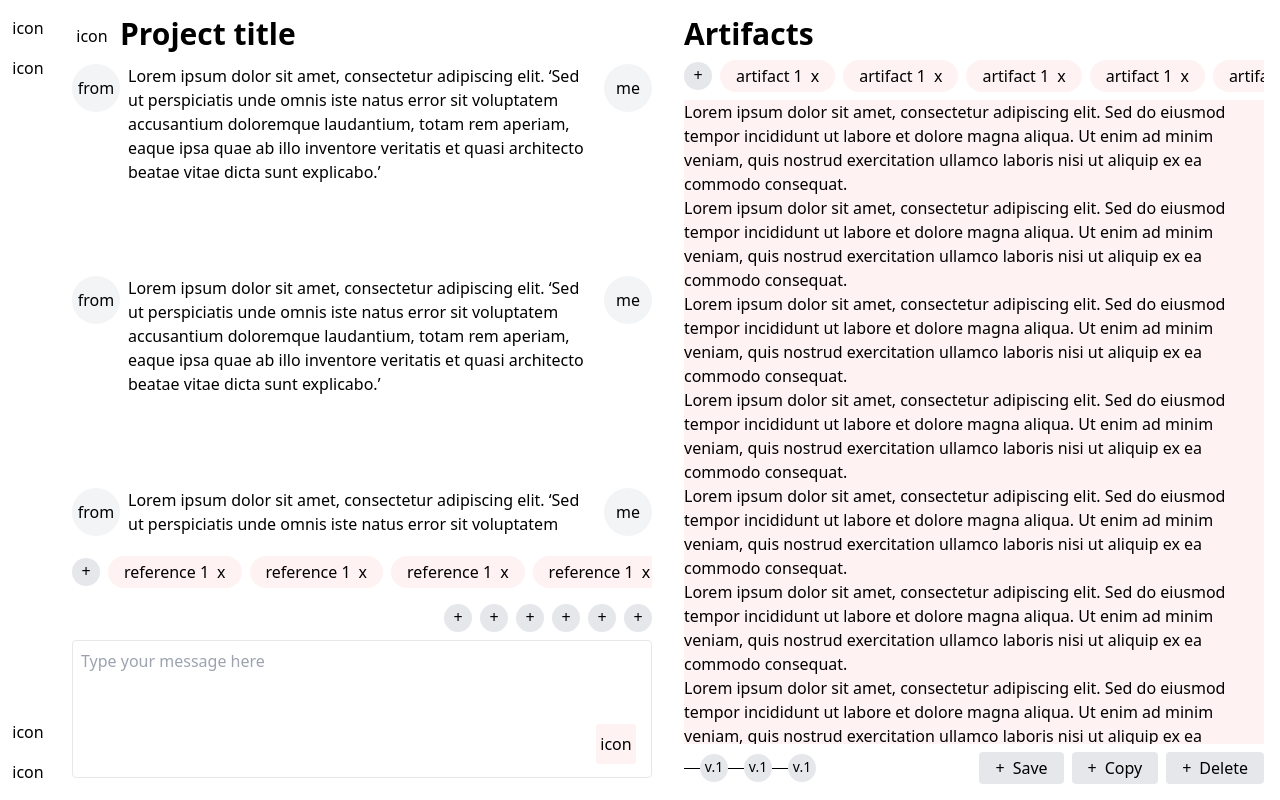
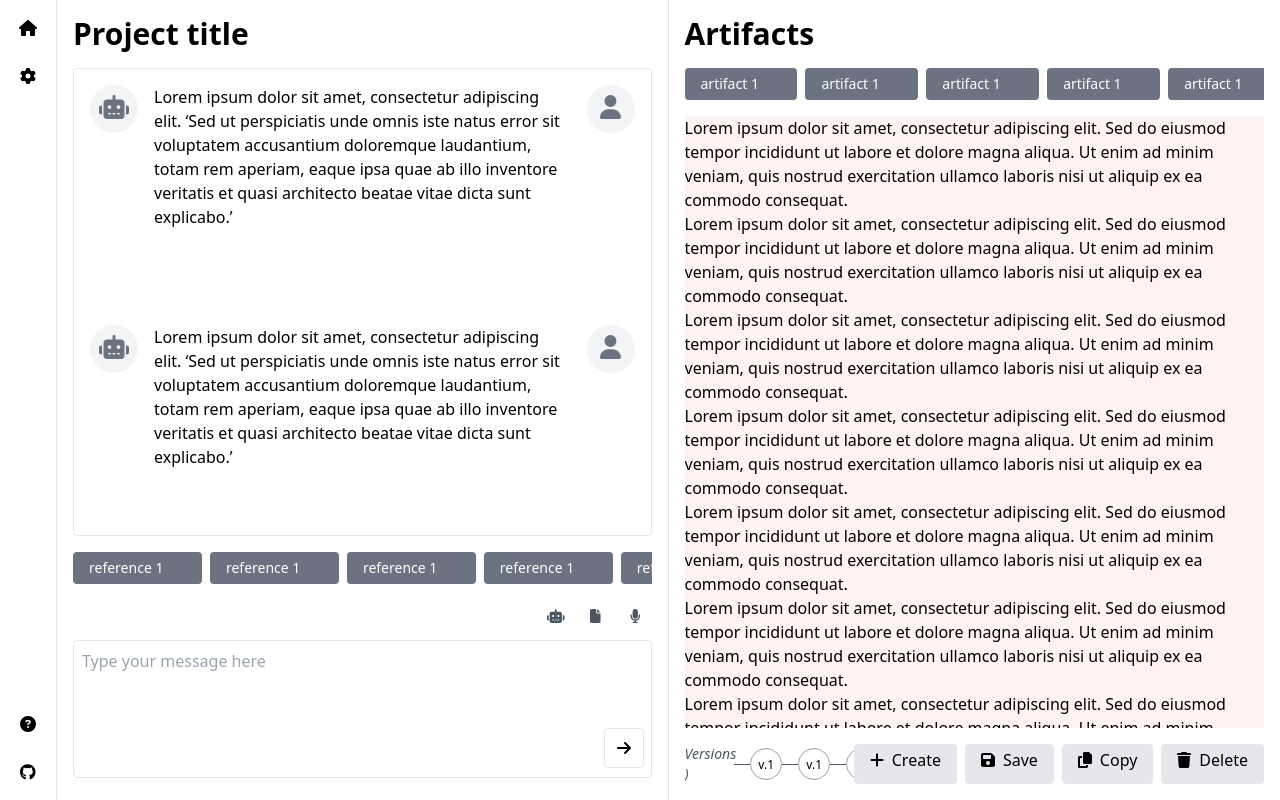
Before and after one commit to digovc/artifacts-ai, a Vue app: page /#/projects/1 in a window 1280 px wide. Built offline with nearby package versions, Linux system fonts and the light colour scheme.

Commit message:
Add icons.

```diff
--- a/package.json
+++ b/package.json
@@ -9,6 +9,11 @@
     "preview": "vite preview"
   },
   "dependencies": {
+    "@fortawesome/fontawesome-svg-core": "^6.5.2",
+    "@fortawesome/free-brands-svg-icons": "^6.5.2",
+    "@fortawesome/free-regular-svg-icons": "^6.5.2",
+    "@fortawesome/free-solid-svg-icons": "^6.5.2",
+    "@fortawesome/vue-fontawesome": "^3.0.8",
     "vue": "^3.4.29",
     "vue-router": "^4.3.3"
   },
--- a/src/components/Button.vue
+++ b/src/components/Button.vue
@@ -1,11 +1,20 @@
 <template>
   <div class="flex space-x-2 bg-gray-200 hover:bg-gray-100 rounded px-4 py-1 cursor-pointer">
-    <div>+</div>
+    <div v-if="icon">
+      <FontAwesomeIcon :icon="icon"/>
+    </div>
     <div>
       <slot/>
     </div>
   </div>
 </template>
 <script setup>
+import { FontAwesomeIcon } from "@fortawesome/vue-fontawesome";
 
+defineProps({
+  icon: {
+    type: Object,
+    default: null,
+  },
+});
 </script>
--- a/src/components/Chip.vue
+++ b/src/components/Chip.vue
@@ -1,13 +1,15 @@
 <template>
-  <div class="flex space-x-2 bg-red-50 rounded-full px-4 py-1 cursor-pointer">
-    <div class="whitespace-nowrap">
+  <div class="flex space-x-4 bg-gray-500 text-white rounded pl-4 pr-3 py-1 cursor-pointer items-center hover:bg-gray-600 group">
+    <div class="whitespace-nowrap text-sm">
       <slot/>
     </div>
-    <div>
-      x
+    <div class="invisible group-hover:visible">
+      <FontAwesomeIcon :icon="faTimes" class="text-sm"/>
     </div>
   </div>
 </template>
 <script setup>
 
+import { FontAwesomeIcon } from "@fortawesome/vue-fontawesome";
+import { faTimes } from "@fortawesome/free-solid-svg-icons";
 </script>
--- a/src/components/IconButton.vue
+++ b/src/components/IconButton.vue
@@ -1,8 +1,14 @@
 <template>
   <div class="hover:bg-gray-200 w-10 h-10 rounded flex justify-center items-center cursor-pointer">
-    <div>icon</div>
+    <div>
+      <FontAwesomeIcon :icon="icon"/>
+    </div>
   </div>
 </template>
 <script setup>
+import { FontAwesomeIcon } from "@fortawesome/vue-fontawesome";
 
+defineProps({
+  icon: Object,
+})
 </script>
--- a/src/components/Menu.vue
+++ b/src/components/Menu.vue
@@ -1,15 +1,17 @@
 <template>
-  <div class="h-full flex flex-col justify-between p-2">
-    <div>
-      <IconButton>config</IconButton>
-      <IconButton>home</IconButton>
+  <div class="h-full flex flex-col justify-between p-2 border-r">
+    <div class="space-y-2">
+      <IconButton :icon="faHome" />
+      <IconButton :icon="faGear" />
     </div>
-    <div>
-      <IconButton>manual</IconButton>
-      <IconButton>github</IconButton>
+    <div class="space-y-2">
+      <IconButton :icon="faQuestionCircle" />
+      <IconButton :icon="faGithub" />
     </div>
   </div>
 </template>
 <script setup>
 import IconButton from "@/components/IconButton.vue";
+import { faGear, faHome, faQuestionCircle } from "@fortawesome/free-solid-svg-icons";
+import { faGithub } from "@fortawesome/free-brands-svg-icons";
 </script>
--- a/src/components/MiniButton.vue
+++ b/src/components/MiniButton.vue
@@ -1,9 +1,22 @@
 <template>
-  <div class="bg-gray-200 hover:bg-gray-100 w-7 h-7 rounded-full flex justify-center items-center cursor-pointer">
+  <div class="hover:bg-gray-200 w-8 h-8 rounded-full flex justify-center items-center cursor-pointer">
     <div class="-mt-0.5">
-      <slot>+</slot>
+      <div v-if="icon">
+        <FontAwesomeIcon :icon="icon" class="text-sm text-gray-600"/>
+      </div>
+      <div v-else>
+        <slot>+</slot>
+      </div>
     </div>
   </div>
 </template>
 <script setup>
+import { FontAwesomeIcon } from "@fortawesome/vue-fontawesome";
+
+defineProps({
+  icon: {
+    type: Object,
+    default: null
+  }
+})
 </script>
--- a/src/views/project/Artifacts.vue
+++ b/src/views/project/Artifacts.vue
@@ -1,13 +1,9 @@
 <template>
-  <div class="h-full flex flex-col p-4 space-y-2">
-    <div>
+  <div class="h-full flex flex-col p-4">
+    <div class="pb-4">
       <Title>Artifacts</Title>
     </div>
-    <div class="flex space-x-2 items-center">
-      <div>
-        <MiniButton/>
-      </div>
-      <div class="flex space-x-2 overflow-x-auto">
+    <div class="flex space-x-2 overflow-x-auto pb-4">
       <Chip>artifact 1</Chip>
       <Chip>artifact 1</Chip>
       <Chip>artifact 1</Chip>
@@ -25,7 +21,6 @@
       <Chip>artifact 1</Chip>
       <Chip>artifact 1</Chip>
       <Chip>artifact 1</Chip>
-      </div>
     </div>
     <div class="grow relative">
       <div class="absolute inset-0 overflow-y-auto bg-red-50">
@@ -113,31 +108,38 @@
           Lorem ipsum dolor sit amet, consectetur adipiscing elit. Sed do eiusmod tempor incididunt ut labore et dolore
           magna aliqua. Ut enim ad minim veniam, quis nostrud exercitation ullamco laboris nisi ut aliquip ex ea commodo
           consequat.
-        </div><div>
+        </div>
+        <div>
           Lorem ipsum dolor sit amet, consectetur adipiscing elit. Sed do eiusmod tempor incididunt ut labore et dolore
           magna aliqua. Ut enim ad minim veniam, quis nostrud exercitation ullamco laboris nisi ut aliquip ex ea commodo
           consequat.
-        </div><div>
+        </div>
+        <div>
           Lorem ipsum dolor sit amet, consectetur adipiscing elit. Sed do eiusmod tempor incididunt ut labore et dolore
           magna aliqua. Ut enim ad minim veniam, quis nostrud exercitation ullamco laboris nisi ut aliquip ex ea commodo
           consequat.
-        </div><div>
+        </div>
+        <div>
           Lorem ipsum dolor sit amet, consectetur adipiscing elit. Sed do eiusmod tempor incididunt ut labore et dolore
           magna aliqua. Ut enim ad minim veniam, quis nostrud exercitation ullamco laboris nisi ut aliquip ex ea commodo
           consequat.
         </div>
       </div>
     </div>
-    <div class="flex justify-center">
-      <div class="grow overflow-x-auto flex">
+    <div class="flex justify-center pt-4">
+      <div class="grow overflow-x-auto flex items-center">
+        <div class="italic text-sm -mr-0.5 text-gray-600">
+          Versions )
+        </div>
         <Version/>
         <Version/>
         <Version/>
       </div>
       <div class="flex justify-end space-x-2">
-        <Button>Save</Button>
-        <Button>Copy</Button>
-        <Button>Delete</Button>
+        <Button :icon="faPlus">Create</Button>
+        <Button :icon="faSave">Save</Button>
+        <Button :icon="faCopy">Copy</Button>
+        <Button :icon="faTrash">Delete</Button>
       </div>
     </div>
   </div>
@@ -145,8 +147,8 @@
 <script setup>
 
 import Title from "@/components/Title.vue";
-import MiniButton from "@/components/MiniButton.vue";
 import Chip from "@/components/Chip.vue";
 import Button from "@/components/Button.vue";
 import Version from "@/views/project/Version.vue";
+import { faCopy, faPlus, faSave, faTrash } from "@fortawesome/free-solid-svg-icons";
 </script>
--- a/src/views/project/Chat.vue
+++ b/src/views/project/Chat.vue
@@ -1,11 +1,10 @@
 <template>
-  <div class="h-full flex flex-col p-4 space-y-2">
-    <div class="flex space-x-2">
-      <IconButton></IconButton>
+  <div class="h-full flex flex-col p-4">
+    <div class="pb-4">
       <Title>Project title</Title>
     </div>
     <div class="grow relative">
-      <div class="absolute inset-0 overflow-y-auto space-y-12">
+      <div class="absolute inset-0 overflow-y-auto space-y-12 border rounded p-4">
         <Message/>
         <Message/>
         <Message/>
@@ -29,11 +28,7 @@
         <Message/>
       </div>
     </div>
-    <div class="flex items-center space-x-2 py-2">
-      <div>
-        <MiniButton/>
-      </div>
-      <div class="flex space-x-2 overflow-x-auto">
+    <div class="flex space-x-2 overflow-x-auto py-4">
       <Chip>reference 1</Chip>
       <Chip>reference 1</Chip>
       <Chip>reference 1</Chip>
@@ -53,7 +48,6 @@
       <Chip>reference 1</Chip>
       <Chip>reference 1</Chip>
     </div>
-    </div>
     <div>
       <NewMessage/>
     </div>
@@ -61,8 +55,6 @@
 </template>
 <script setup>
 import Title from "@/components/Title.vue";
-import IconButton from "@/components/IconButton.vue";
-import MiniButton from "@/components/MiniButton.vue";
 import NewMessage from "@/views/project/NewMessage.vue";
 import Chip from "@/components/Chip.vue";
 import Message from "@/views/project/Message.vue";
--- a/src/views/project/Message.vue
+++ b/src/views/project/Message.vue
@@ -1,32 +1,49 @@
 <template>
   <div class="space-y-4 group">
-    <div class="flex space-x-2">
+    <div class="flex space-x-4">
       <div>
         <div class="bg-gray-100 rounded-full w-12 h-12 flex justify-center items-center">
-          from
+          <FontAwesomeIcon :icon="faRobot" class="text-2xl text-gray-500 -mt-1"/>
         </div>
       </div>
       <div class="grow">
-        Lorem ipsum dolor sit amet, consectetur adipiscing elit. ‘Sed ut perspiciatis unde omnis iste natus error sit voluptatem accusantium doloremque laudantium, totam rem aperiam, eaque ipsa quae ab illo inventore veritatis et quasi architecto beatae vitae dicta sunt explicabo.’
+        Lorem ipsum dolor sit amet, consectetur adipiscing elit. ‘Sed ut perspiciatis unde omnis iste natus error sit
+        voluptatem accusantium doloremque laudantium, totam rem aperiam, eaque ipsa quae ab illo inventore veritatis et
+        quasi architecto beatae vitae dicta sunt explicabo.’
       </div>
       <div>
         <div class="bg-gray-100 rounded-full w-12 h-12 flex justify-center items-center">
-          me
+          <FontAwesomeIcon :icon="faUser" class="text-2xl text-gray-500 -mt-1"/>
         </div>
       </div>
     </div>
     <div class="flex justify-between items-center pl-14 invisible group-hover:visible">
-      <div class="text-sm">timestamp</div>
+      <div class="text-xs italic">
+        12/12/2021 12:00
+      </div>
       <div class="flex space-x-2 justify-end">
-        <MiniButton/>
-        <MiniButton/>
-        <MiniButton/>
-        <MiniButton/>
+        <MiniButton :icon="faCopy"/>
+        <MiniButton :icon="faEdit"/>
+        <MiniButton :icon="faRefresh"/>
+        <MiniButton :icon="faTrash"/>
       </div>
     </div>
   </div>
 </template>
 <script setup>
-
 import MiniButton from "@/components/MiniButton.vue";
+import { FontAwesomeIcon } from "@fortawesome/vue-fontawesome";
+import { faCopy, faEdit, faRefresh, faRobot, faTrash, faUser } from "@fortawesome/free-solid-svg-icons";
 </script>
+<script setup lang="ts">
+</script>
+<script setup lang="ts">
+</script>
+<script setup lang="ts">
+</script>
+<script setup lang="ts">
+</script>
+<script setup lang="ts">
+</script>
+<script setup lang="ts">
+</script>
--- a/src/views/project/NewMessage.vue
+++ b/src/views/project/NewMessage.vue
@@ -1,16 +1,16 @@
 <template>
   <div class="flex flex-col space-y-2">
     <div class="flex space-x-2 justify-end">
-      <MiniButton/>
-      <MiniButton/>
-      <MiniButton/>
-      <MiniButton/>
-      <MiniButton/>
-      <MiniButton/>
+      <MiniButton :icon="faRobot"/>
+      <MiniButton :icon="faFile"/>
+      <MiniButton :icon="faMicrophone"/>
     </div>
     <div class="grow relative">
-      <textarea class="w-full h-full outline-none border rounded p-2 resize-none" rows="5" placeholder="Type your message here"/>
-      <IconButton class="absolute right-4 bottom-5 bg-red-50"/>
+      <textarea class="w-full h-full outline-none border rounded p-2 resize-none" rows="5"
+                placeholder="Type your message here"/>
+      <div class="absolute right-2 bottom-4">
+        <IconButton :icon="faArrowRight" class="border"/>
+      </div>
     </div>
   </div>
 </template>
@@ -18,4 +18,5 @@
 
 import MiniButton from "@/components/MiniButton.vue";
 import IconButton from "@/components/IconButton.vue";
+import { faArrowRight, faFile, faMicrophone, faRobot } from "@fortawesome/free-solid-svg-icons";
 </script>
--- a/src/views/project/Project.vue
+++ b/src/views/project/Project.vue
@@ -1,6 +1,6 @@
 <template>
   <div class="h-full grid grid-cols-2">
-    <div>
+    <div class="border-r">
       <Chat/>
     </div>
     <div>
--- a/src/views/project/Version.vue
+++ b/src/views/project/Version.vue
@@ -1,8 +1,8 @@
 <template>
   <div class="flex items-center">
-    <div class="bg-black w-4 h-px"></div>
-    <MiniButton>
-      <div class="text-sm">
+    <div class="bg-gray-600 w-4 h-px"></div>
+    <MiniButton class="border border-gray-400">
+      <div class="text-xs -mb-1">
         v.1
       </div>
     </MiniButton>
```
Also changed, not shown: 1 other file (tests, documents, lock files or other folders). Lines whose indentation alone changed are shown as unchanged.
